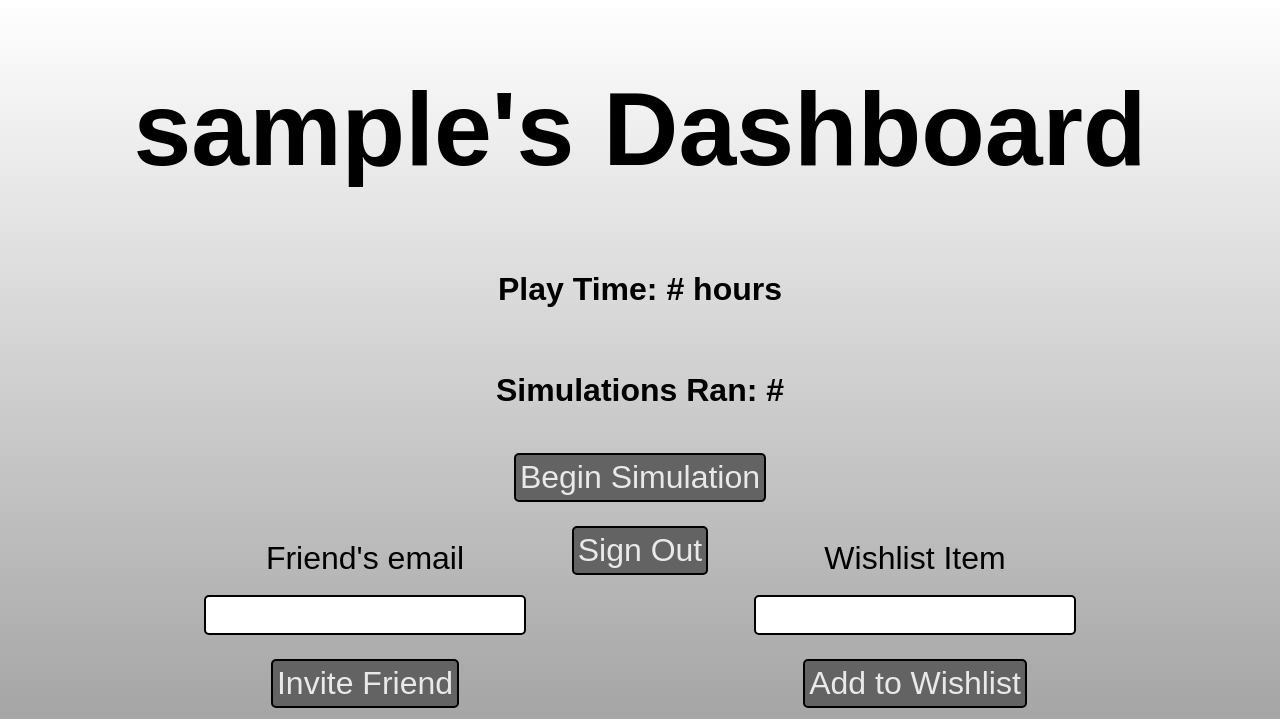
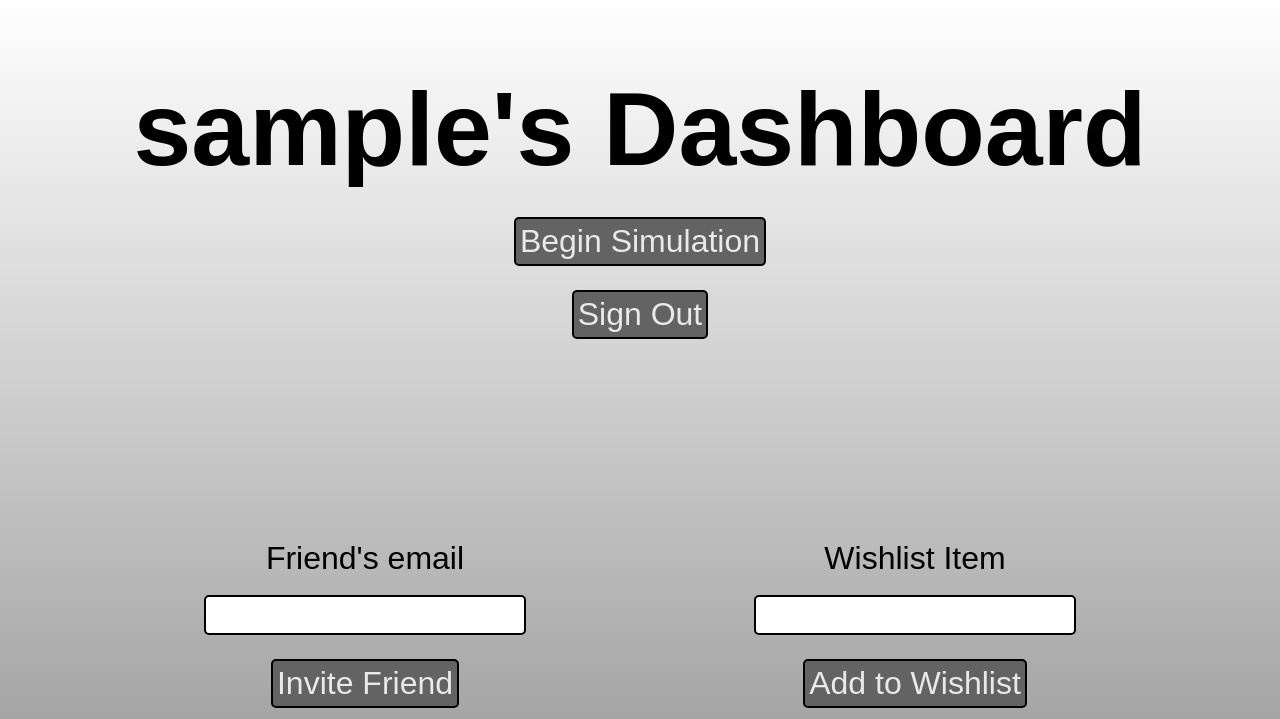
Before and after one commit to jngui1/WebProP3, a PHP site: page /user_page.php?added_wish=1 in a window 1280 px wide. Shown: the top 719 px of the page. Run offline with PHP 8.4, Linux system fonts and the light colour scheme; the visitor is signed in with stand-in values (Sample User, id 1).

Commit message:
Removed simulation trackers from user page
Namely, the "Play Time" and "Simulations Ran" trackers

```diff
--- a/user_page.php
+++ b/user_page.php
@@ -88,13 +88,6 @@
     <body>
         <div><h1><?= $_SESSION["username"] ?>'s Dashboard</h1></div>
 
-        <div></div>
-
-        <div class="vertical-stack-center" style="margin-top: 50px;">
-            <h3>Play Time: # hours</h3>
-            <h3>Simulations Ran: #</h3>
-        </div>
-
         <div class="vertical-stack" style="position: absolute; bottom: 10vh; left: 15vw;">
             <form id="invite_form" class="vertical-stack-center">
                 <label for="email">Friend's email</label>
```
